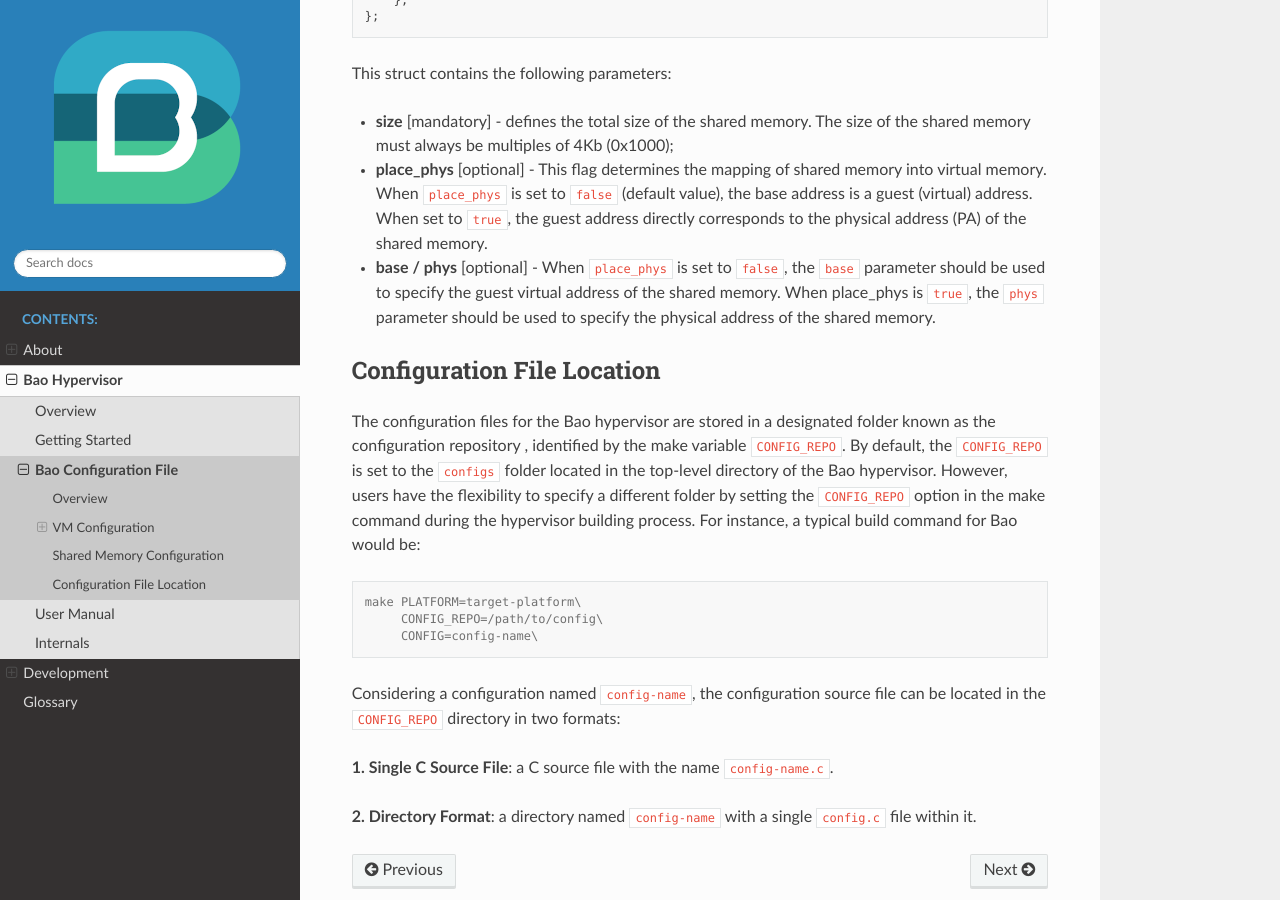
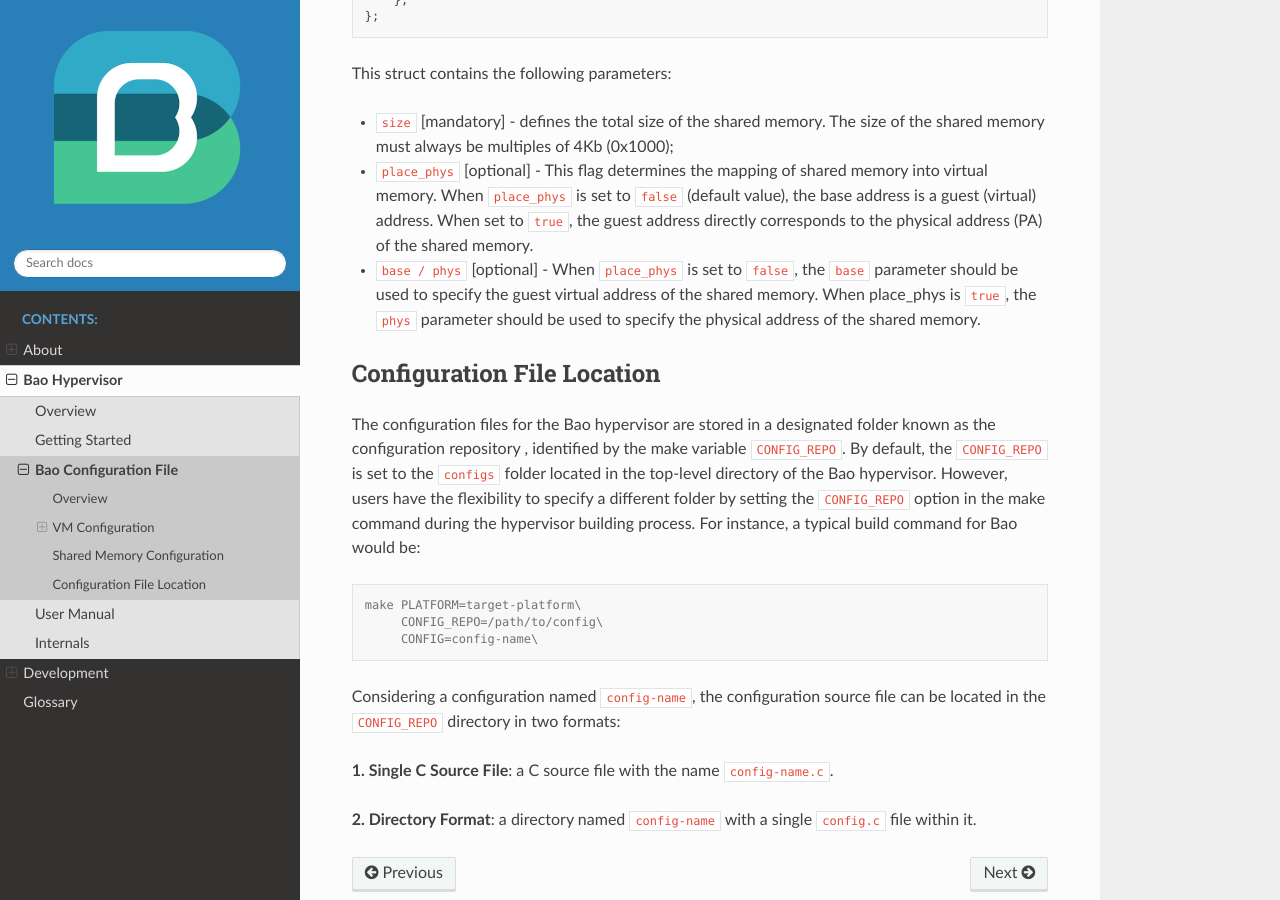
Before and after one commit to bao-project/bao-docs, a Sphinx documentation site: the page built from source/bao_hyp/config.rst, in a window 1280 px wide and 900 px high, scrolled down 12066 px. Built offline with Sphinx 7.4.7 and the Read the Docs theme 2.0.0, drawn with Linux system fonts in a browser that asks for light colours.

Commit message:
fix(doc): fix shared memory documentation
Signed-off-by: Diogo Costa <diogoandreveigacosta@gmail.com>

```diff
--- a/source/bao_hyp/config.rst
+++ b/source/bao_hyp/config.rst
@@ -560,13 +560,13 @@ definition is presented bellow:
 
 This struct contains the following parameters:
 
-- **size** [mandatory] - defines the total size of the shared memory. The size of the shared \
+- ``size`` [mandatory] - defines the total size of the shared memory. The size of the shared \
   memory must always be multiples of 4Kb (0x1000);
-- **place_phys** [optional] - This flag determines the mapping of shared memory into virtual \
+- ``place_phys`` [optional] - This flag determines the mapping of shared memory into virtual \
   memory. When ``place_phys`` is set to ``false`` (default value), the base address is a guest \
   (virtual) address. When set to ``true``, the guest address directly corresponds to the physical \
   address (PA) of the shared memory.
-- **base / phys** [optional] - When ``place_phys`` is set to ``false``, the ``base`` parameter \
+- ``base / phys`` [optional] - When ``place_phys`` is set to ``false``, the ``base`` parameter \
   should be used to specify the guest virtual address of the shared memory. When place_phys is \
   ``true``, the ``phys`` parameter should be used to specify the physical address of the shared \
   memory.
```
